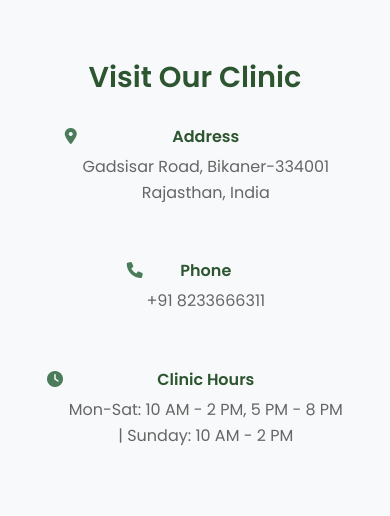
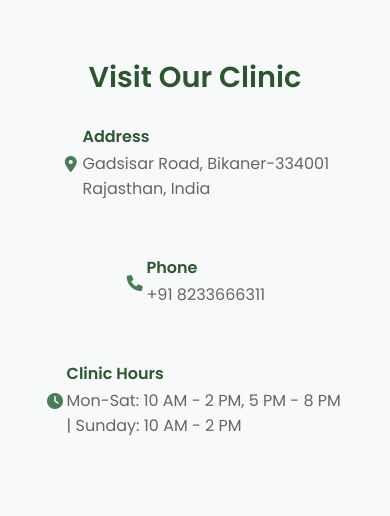
Before and after one commit to praveenrathi4/srsdm, a website: page index.html in a window 390 px wide. Shown: the part 6220-6736 px from the top of the page. Drawn offline with Linux system fonts and the light colour scheme.

Commit message:
Fix mobile contact icon alignment with text div structure
Mobile Contact Section Fix:
- Changed align-items from flex-start to center for better icon alignment
- Removed margin-top from icons (set to 0) for perfect vertical alignment
- Added flex-shrink: 0 to prevent icon compression
- Set text-align: left for contact item divs to prevent centering issues
- Reduced h4 margin-bottom to 0.3rem for tighter spacing
- Icons now sit directly next to headings without visual gap from div structure

```diff
--- a/css/style.css
+++ b/css/style.css
@@ -883,11 +883,21 @@ p {
 
     .contact-item {
         gap: 0.1rem;
+        align-items: center;
     }
 
     .contact-item i {
         font-size: 1rem;
-        margin-top: 0.05rem;
+        margin-top: 0;
+        flex-shrink: 0;
+    }
+
+    .contact-item > div {
+        text-align: left;
+    }
+
+    .contact-item h4 {
+        margin-bottom: 0.3rem;
     }
 
     .treatments-grid,
```
